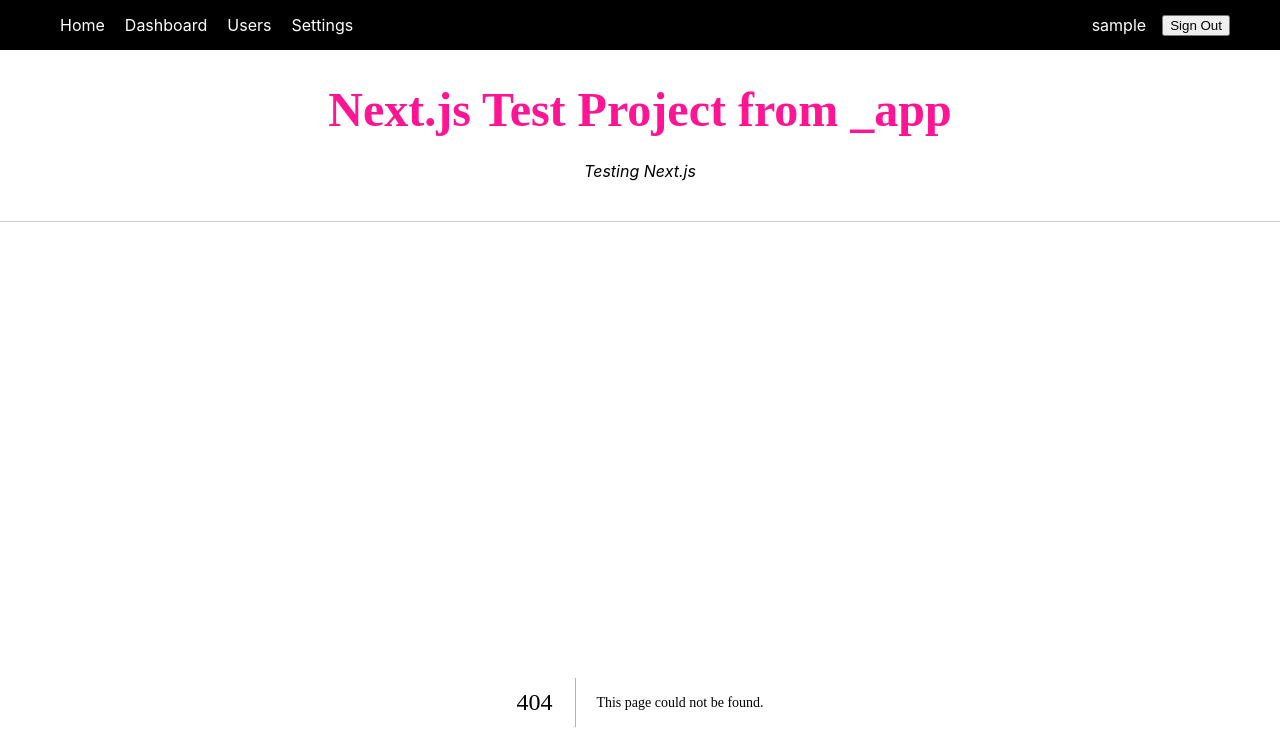
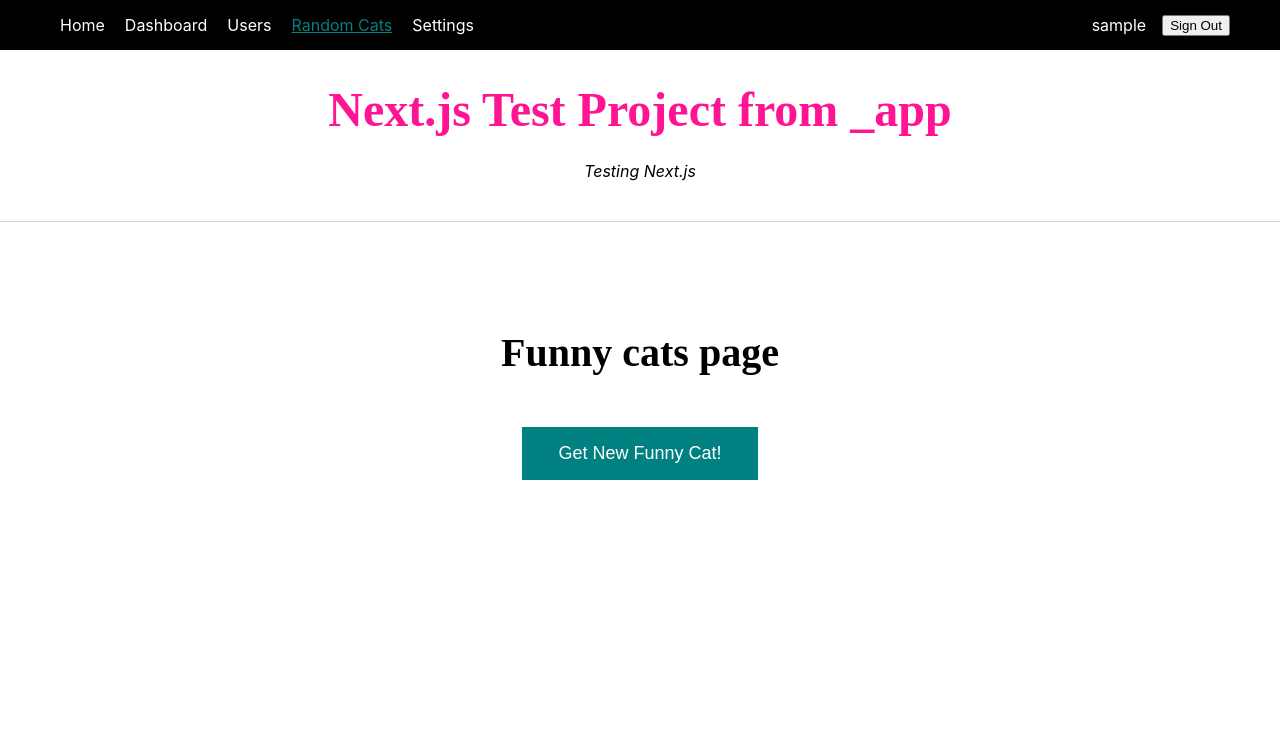
Before and after one commit to MarcRibera/nextjs-test, a Next.js app: page /random_cats in a window 1280 px wide. Before the commit this address had no page. Shown: the top 748 px of the page. Built offline with nearby package versions, Linux system fonts and the light colour scheme; sample sign-in values are in the browser's storage.

Commit message:
add random cat page

```diff
--- a/components/Nav.js
+++ b/components/Nav.js
@@ -25,6 +25,11 @@
           </Link>
         </li>
         <li>
+          <Link activeClassName={navStyles.selected} href="/random_cats">
+            <span> Random Cats </span>
+          </Link>
+        </li>
+        <li>
           <Link activeClassName={navStyles.selected} href="/settings">
             <span >Settings</span>
           </Link>
--- /dev/null
+++ b/pages/random_cats.js
@@ -0,0 +1,29 @@
+import { useState } from 'react'
+import styles from '../styles/Random_cats.module.scss'
+
+const RandomCats = ({ }) => {
+  const [catUrl, setCatUrl] = useState("");
+
+  async function getCat() {
+    const res = await fetch('https://aws.random.cat/meow')
+    const resJson = await res.json();
+    setCatUrl(resJson.file)
+  }
+
+  return (
+    <>
+      <h1>Funny cats page</h1>
+      <button className={styles.btn} onClick={getCat}>Get New Funny Cat!</button>
+      <img className={styles.img} src={catUrl}></img>
+    </>
+  )
+}
+
+
+export default RandomCats
+
+// const getCatOldStyle = () => {
+//   fetch('https://aws.random.cat/meow')
+//     .then(res => res.json())
+//     .then(res => setCatUrl(res.file))
+// }
--- /dev/null
+++ b/styles/Random_cats.module.scss
@@ -0,0 +1,14 @@
+.btn {
+  margin: 24px 0px;
+  padding: 16px 36px;
+  border: none;
+  background-color: teal;
+  font-size: 18px;
+  color: white;
+  cursor: pointer;
+}
+
+.img {
+  max-width: 100%;
+  margin-top: 36px;
+}
```
